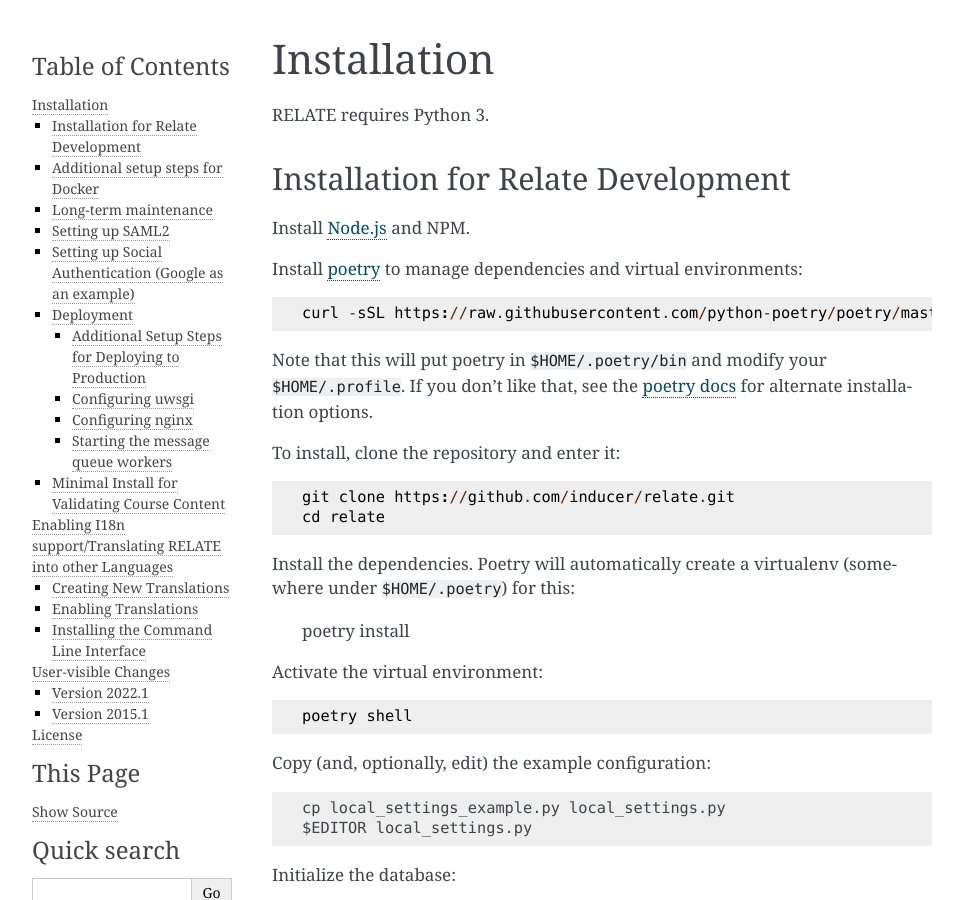
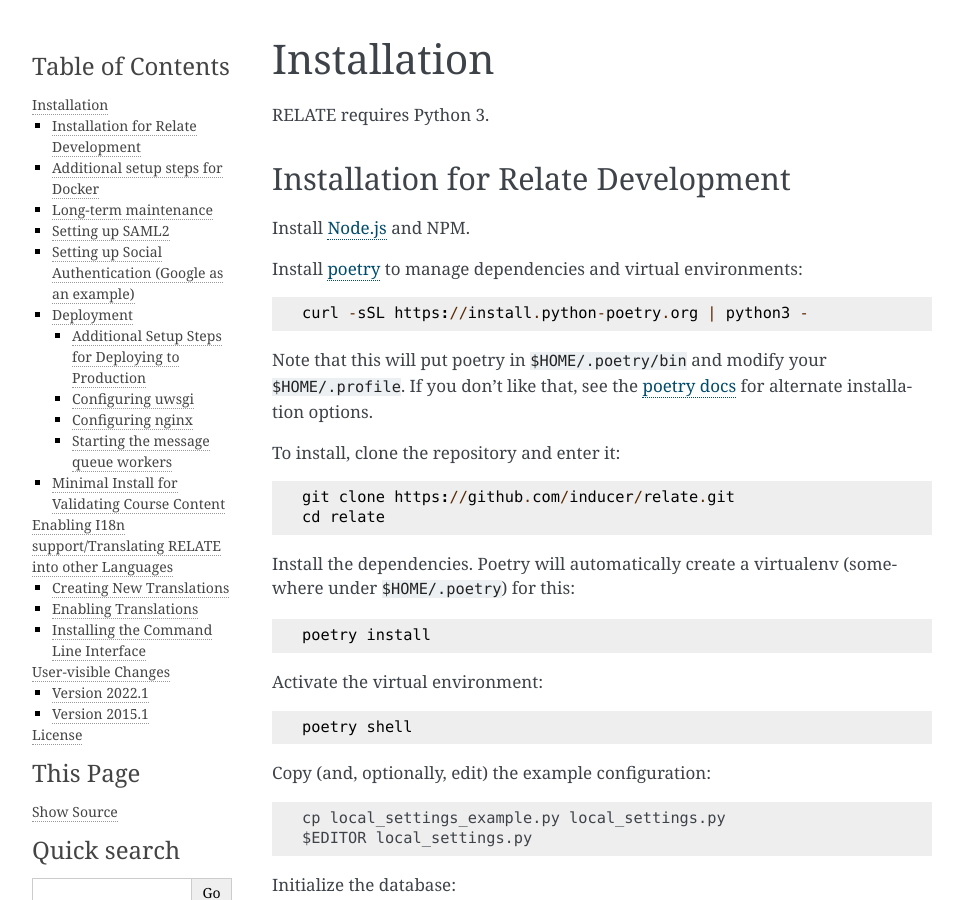
Before and after one commit to inducer/relate, a Sphinx documentation site: the page built from doc/misc.rst, in a window 1280 px wide and 900 px high. Shown: the whole window, without its empty margins (148-1111 px from the left). Built offline with Sphinx 7.4.7, drawn with Linux system fonts in a browser that asks for light colours.

Commit message:
Doc fix: install instructions

```diff
--- a/doc/misc.rst
+++ b/doc/misc.rst
@@ -11,7 +11,7 @@
 Install `poetry <https://python-poetry.org>`__ to manage dependencies and virtual
 environments::
 
-    curl -sSL https://raw.githubusercontent.com/python-poetry/poetry/master/get-poetry.py | python3
+    curl -sSL https://install.python-poetry.org | python3 -
 
 Note that this will put poetry in ``$HOME/.poetry/bin`` and modify your
 ``$HOME/.profile``. If you don't like that, see the
@@ -23,7 +23,7 @@
     cd relate
 
 Install the dependencies. Poetry will automatically create a virtualenv
-(somewhere under ``$HOME/.poetry``) for this:
+(somewhere under ``$HOME/.poetry``) for this::
 
     poetry install
 
```
